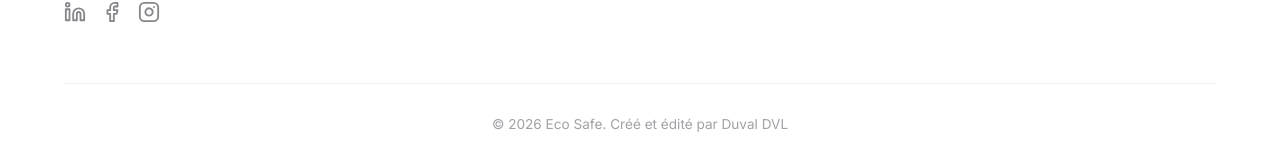
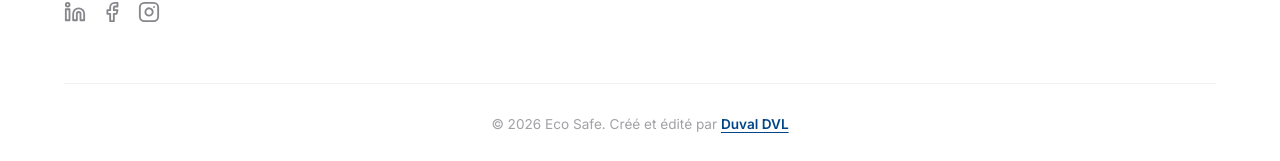
Before and after one commit to DuvalDVL/ecosafe, a Jekyll site: the page built from contact/index.html, in a window 1280 px wide and 1400 px high, scrolled down 1384 px. Shown: the part 1236-1397 px from the top of the window. Built offline with Jekyll 4.4.1, drawn with Linux system fonts in a browser that asks for light colours.

Commit message:
Update footer.html

```diff
--- a/_includes/footer.html
+++ b/_includes/footer.html
@@ -43,7 +43,7 @@
         <h4>Eco Safe</h4>
         <ul>
           <li><a href="{{ site.baseurl }}/blog/">Loi AGEC & Actualités</a></li>
-          <li><a href="#contact">Contact & Devis</a></li>
+          <li><a href="{{ site.baseurl }}/contact/">Contact & Devis</a></li>
           <li><a href="{{ site.baseurl }}/mentions-legales/">Mentions légales</a></li>
         </ul>
       </div>
@@ -51,7 +51,7 @@
     </div>
 
     <div class="footer-bottom">
-      <p>© 2026 Eco Safe. Créé et édité par <a href="https://duvaldvl.com/">Duval DVL</a></p>
+      <p>© 2026 Eco Safe. Créé et édité par <a href="https://duvaldvl.com/" class="author-link" target="_blank" rel="noopener noreferrer">Duval DVL</a></p>
     </div>
   </div>
 </footer>
@@ -73,6 +73,18 @@
 .footer-social svg { width: 22px; height: 22px; }
 .footer-social a:hover { color: var(--eco-blue); transform: translateY(-3px); }
 
+/* --- NOUVEAU : Style pour ton lien d'agence --- */
+.author-link {
+  color: var(--eco-blue);
+  text-decoration: underline;
+  text-underline-offset: 3px;
+  font-weight: 600;
+  transition: opacity 0.3s ease;
+}
+.author-link:hover {
+  opacity: 0.8;
+}
+
 @media (max-width: 992px) {
   .footer-grid { grid-template-columns: 1fr 1fr; gap: 40px 20px; }
   .footer-brand { grid-column: span 2; }
@@ -81,6 +93,6 @@
   .footer-grid { grid-template-columns: 1fr; text-align: center; }
   .footer-brand { grid-column: span 1; margin: 0 auto; }
   .footer-brand p { margin: 0 auto; }
-  .footer-social { justify-content: center; } /* Centre les icônes sur mobile */
+  .footer-social { justify-content: center; }
 }
 </style>
```
